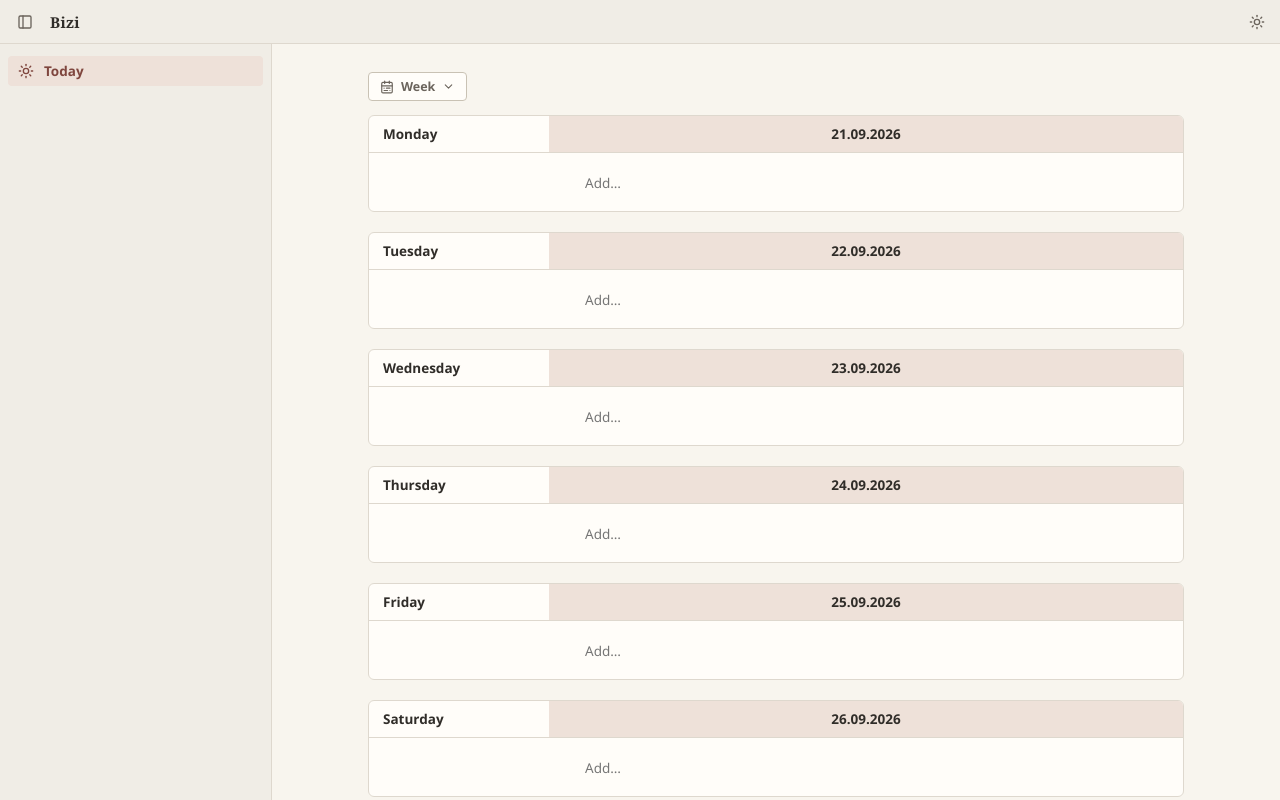
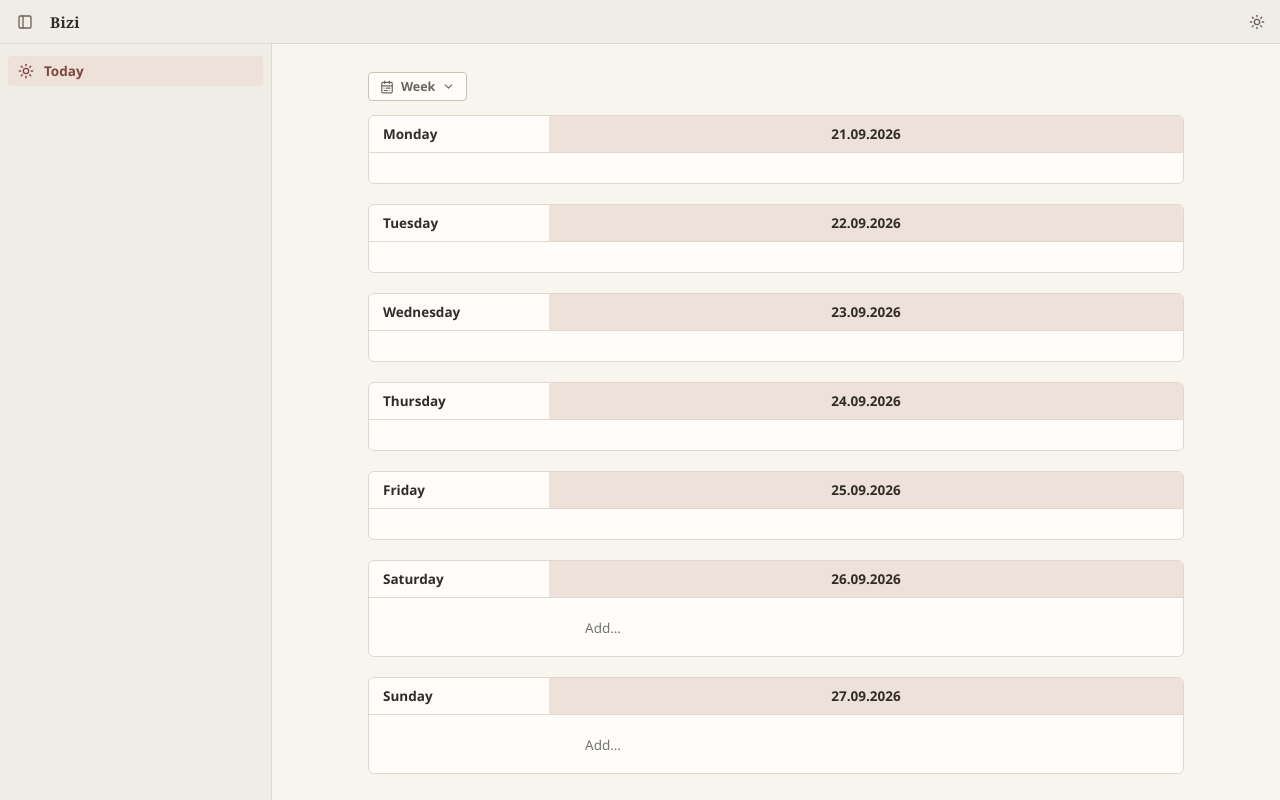
Before and after one commit to roma-buddha/Bizi, a React (Vite) app: page / in a window 1280 px wide. Built offline with nearby package versions, Linux system fonts and the light colour scheme.

Commit message:
Collect unfulfilled tasks from ALL past days, not just before the view
The bucket now gathers open tasks from every day before today (so past
days of the current week roll in too). Past day cards keep only
completed history, no add-line, and the bucket caption shows the
carried-over count.

```diff
--- a/src/features/Planner.tsx
+++ b/src/features/Planner.tsx
@@ -136,12 +136,14 @@ export function PlannerPage() {
     });
   };
 
-  const days = daysFor(view, todayISO());
-  const firstDay = days[0];
+  const today = todayISO();
+  const days = daysFor(view, today);
 
-  // Tasks assigned to days before this view that were never marked done.
+  // Tasks assigned to days before today that were never marked done;
+  // they are collected into the Unfulfilled bucket and hidden from
+  // their original (past) day cards, which keep only completed history.
   const unfulfilled = Object.entries(byDay)
-    .filter(([date]) => date < firstDay)
+    .filter(([date]) => date < today)
     .flatMap(([dateISO, tasks]) => tasks.filter((t) => !t.done).map((task) => ({ task, dateISO })))
     .sort((a, b) => a.dateISO.localeCompare(b.dateISO));
 
@@ -154,7 +156,9 @@ export function PlannerPage() {
         <section className="agenda-card agenda-unfulfilled" aria-label="Unfulfilled tasks">
           <div className="agenda-head">
             <span className="agenda-weekday">Unfulfilled</span>
-            <span className="agenda-date">before {numericDate(firstDay)}</span>
+            <span className="agenda-date">
+              {unfulfilled.length} task{unfulfilled.length === 1 ? "" : "s"} carried over
+            </span>
           </div>
           <div className="agenda-body">
             <div className="agenda-rows">
@@ -173,7 +177,15 @@ export function PlannerPage() {
         </section>
       ) : null}
       {days.map((day) => (
-        <DayCard key={day} dateISO={day} tasks={byDay[day] ?? []} onAdd={add} onToggle={toggle} onMove={move} />
+        <DayCard
+          key={day}
+          dateISO={day}
+          isPast={day < today}
+          tasks={byDay[day] ?? []}
+          onAdd={add}
+          onToggle={toggle}
+          onMove={move}
+        />
       ))}
     </div>
   );
@@ -238,12 +250,14 @@ function ViewMenu({ value, onChange }: { value: ViewMode; onChange: (mode: ViewM
 
 function DayCard({
   dateISO,
+  isPast,
   tasks,
   onAdd,
   onToggle,
   onMove,
 }: {
   dateISO: string;
+  isPast: boolean;
   tasks: DailyTask[];
   onAdd: (dateISO: string, title: string) => void;
   onToggle: (dateISO: string, id: string) => void;
@@ -274,6 +288,9 @@ function DayCard({
     onMove(payload.sourceDate, dateISO, payload.id, index);
   };
 
+  // Past days keep only completed history; open tasks moved to the bucket.
+  const visibleTasks = isPast ? tasks.filter((t) => t.done) : tasks;
+
   return (
     <section
       className={`agenda-card${dropActive ? " drop-target" : ""}`}
@@ -299,7 +316,7 @@ function DayCard({
       </div>
       <div className="agenda-body">
         <div className="agenda-rows">
-          {tasks.map((task, index) => (
+          {visibleTasks.map((task, index) => (
             <TaskRow
               key={task.id}
               task={task}
@@ -309,10 +326,11 @@ function DayCard({
               onDragOverRow={acceptDrop}
             />
           ))}
+          {!isPast ? (
             <div
               className="agenda-row agenda-add"
               onDragOver={acceptDrop}
-            onDrop={(e) => handleDrop(e, tasks.length)}
+              onDrop={(e) => handleDrop(e, visibleTasks.length)}
             >
               <span className="agenda-checkbox-spacer" aria-hidden />
               <input
@@ -327,6 +345,7 @@ function DayCard({
                 aria-label={`Add task to ${weekdayLabel(dateISO)}`}
               />
             </div>
+          ) : null}
         </div>
       </div>
     </section>
```
Lines whose indentation alone changed are shown as unchanged.
